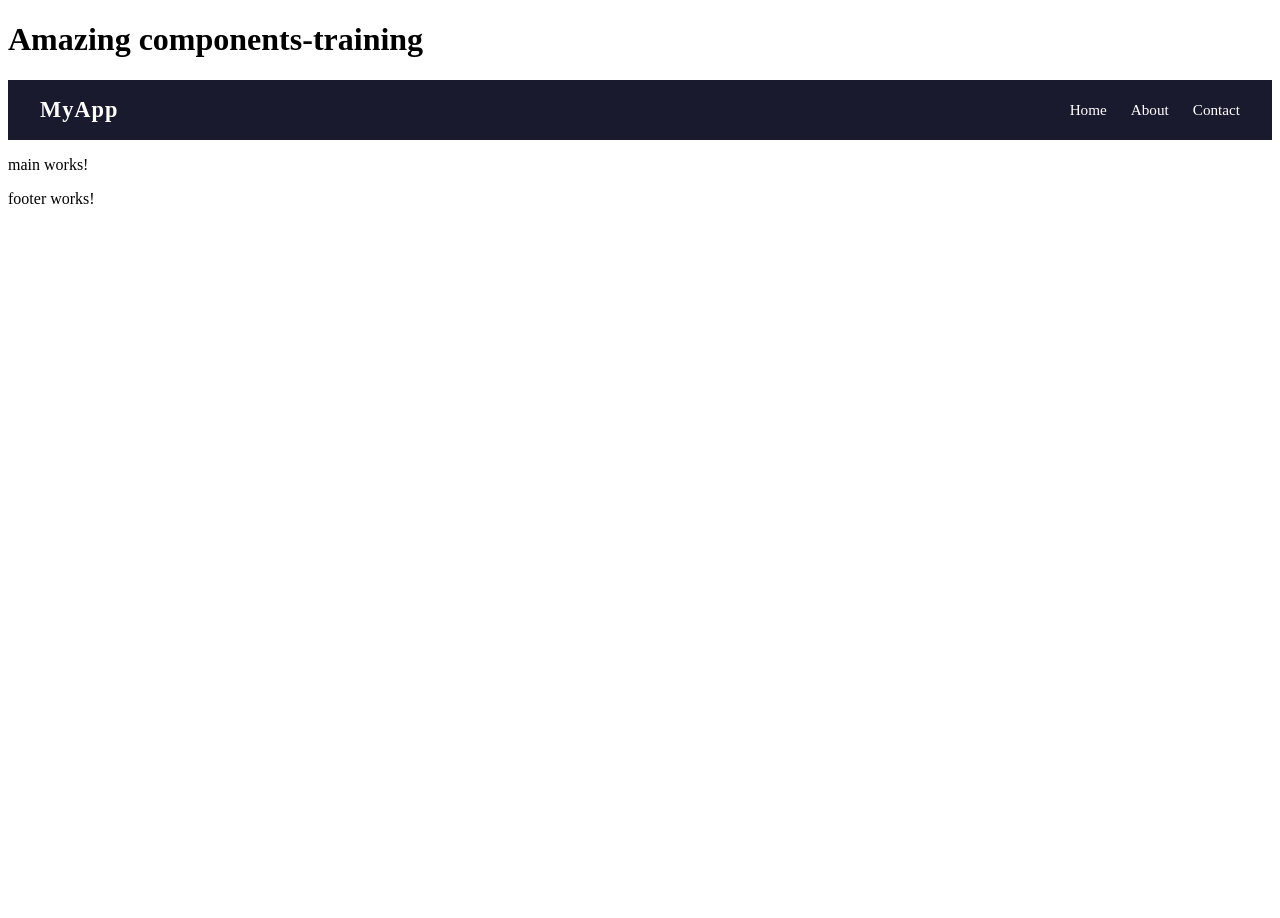
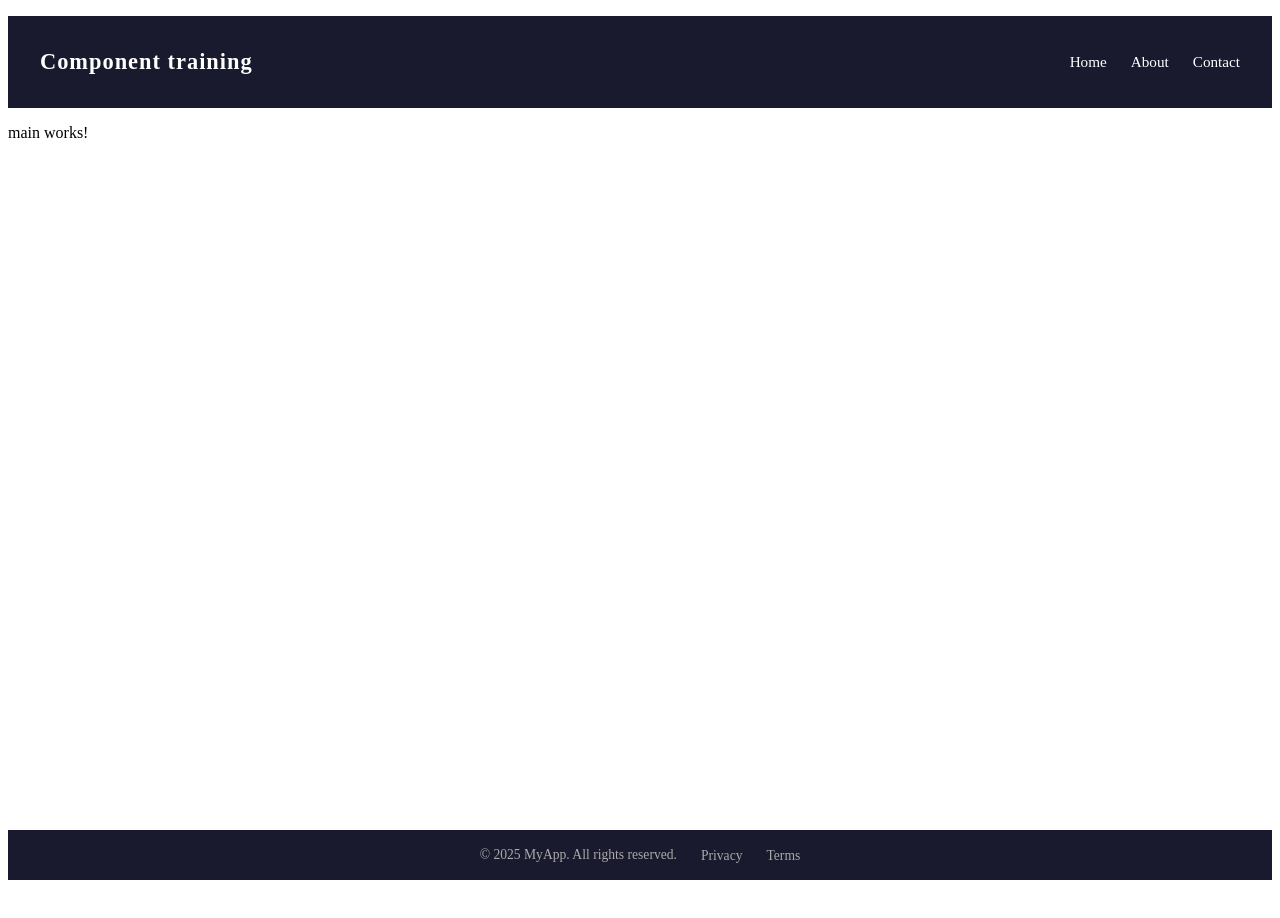
Before and after one commit to SvetlinGG/Angular-Components-exercise, an Angular app in the folder components-training/: page / in a window 1280 px wide. Shown: the top 918 px of the page. Before the commit the page ends 800 px from the top, so only its background shows below. Built offline with nearby package versions, Linux system fonts and the light colour scheme.

Commit message:
footer structure and styling

```diff
--- a/components-training/src/app/app.component.html
+++ b/components-training/src/app/app.component.html
@@ -1,4 +1,4 @@
-<h1>Amazing {{title}}</h1>
+
 <app-header />
 <app-main />
 <app-footer />
--- a/components-training/src/app/core/footer/footer.component.css
+++ b/components-training/src/app/core/footer/footer.component.css
@@ -0,0 +1,26 @@
+.footer {
+  display: flex;
+  justify-content: center;
+  align-items: center;
+  padding: 0 auto;
+  height: 50px;
+  background-color: #1a1a2e;
+  color: #aaa;
+  margin: 43rem auto;
+}
+
+.footer-text {
+  font-size: 0.85rem;
+}
+
+.footer-nav a {
+  color: #aaa;
+  text-decoration: none;
+  margin-left: 1.5rem;
+  font-size: 0.85rem;
+  transition: color 0.2s;
+}
+
+.footer-nav a:hover {
+  color: #e94560;
+}
--- a/components-training/src/app/core/footer/footer.component.html
+++ b/components-training/src/app/core/footer/footer.component.html
@@ -1 +1,7 @@
-<p>footer works!</p>
+<footer class="footer">
+  <p class="footer-text">© 2025 MyApp. All rights reserved.</p>
+  <nav class="footer-nav">
+    <a href="#">Privacy</a>
+    <a href="#">Terms</a>
+  </nav>
+</footer>
--- a/components-training/src/app/core/header/header.component.css
+++ b/components-training/src/app/core/header/header.component.css
@@ -2,10 +2,11 @@
   display: flex;
   justify-content: space-between;
   align-items: center;
-  padding: 0 2rem;
+  padding: 1rem 2rem;
   height: 60px;
   background-color: #1a1a2e;
   color: #fff;
+  margin: 1em auto;
 }
 
 .logo {
--- a/components-training/src/app/core/header/header.component.html
+++ b/components-training/src/app/core/header/header.component.html
@@ -1,5 +1,5 @@
 <header class="header">
-  <div class="logo">MyApp</div>
+  <div class="logo">Component training</div>
   <nav class="nav">
     <a href="#">Home</a>
     <a href="#">About</a>
```
